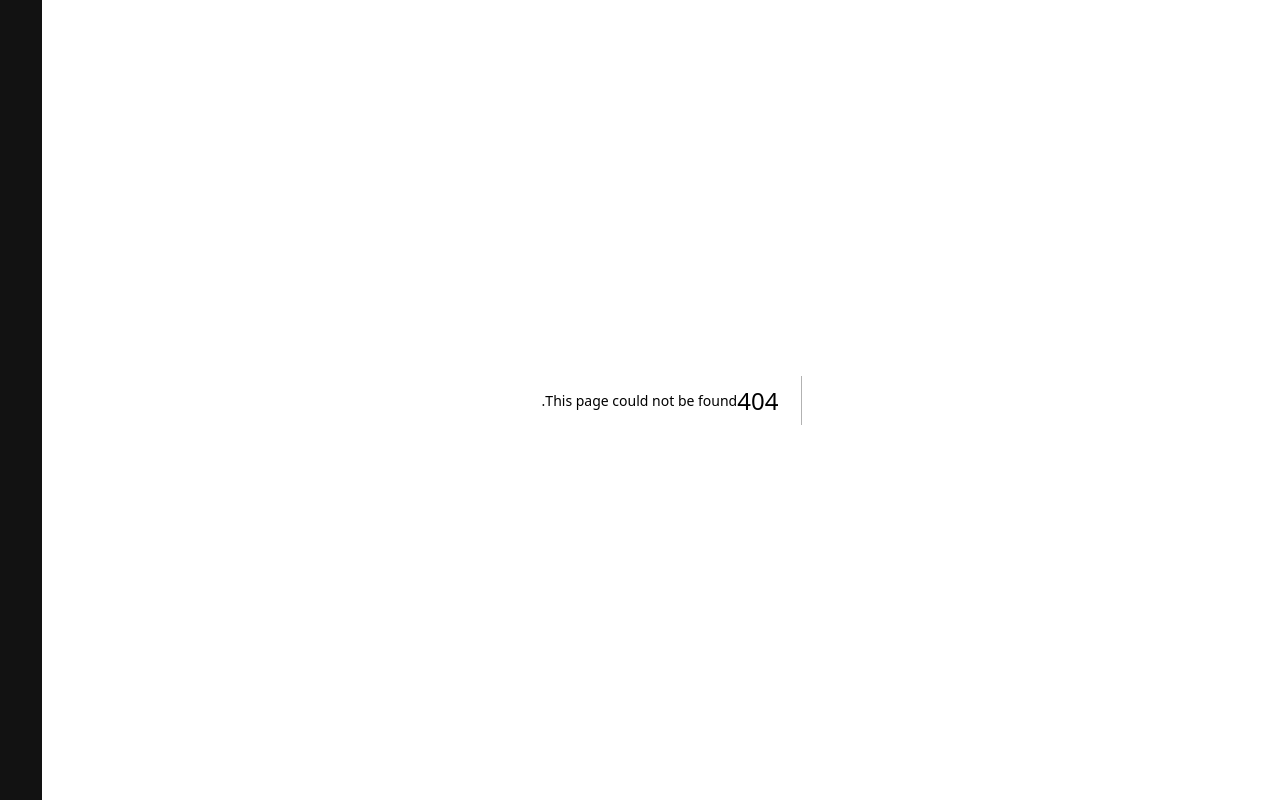
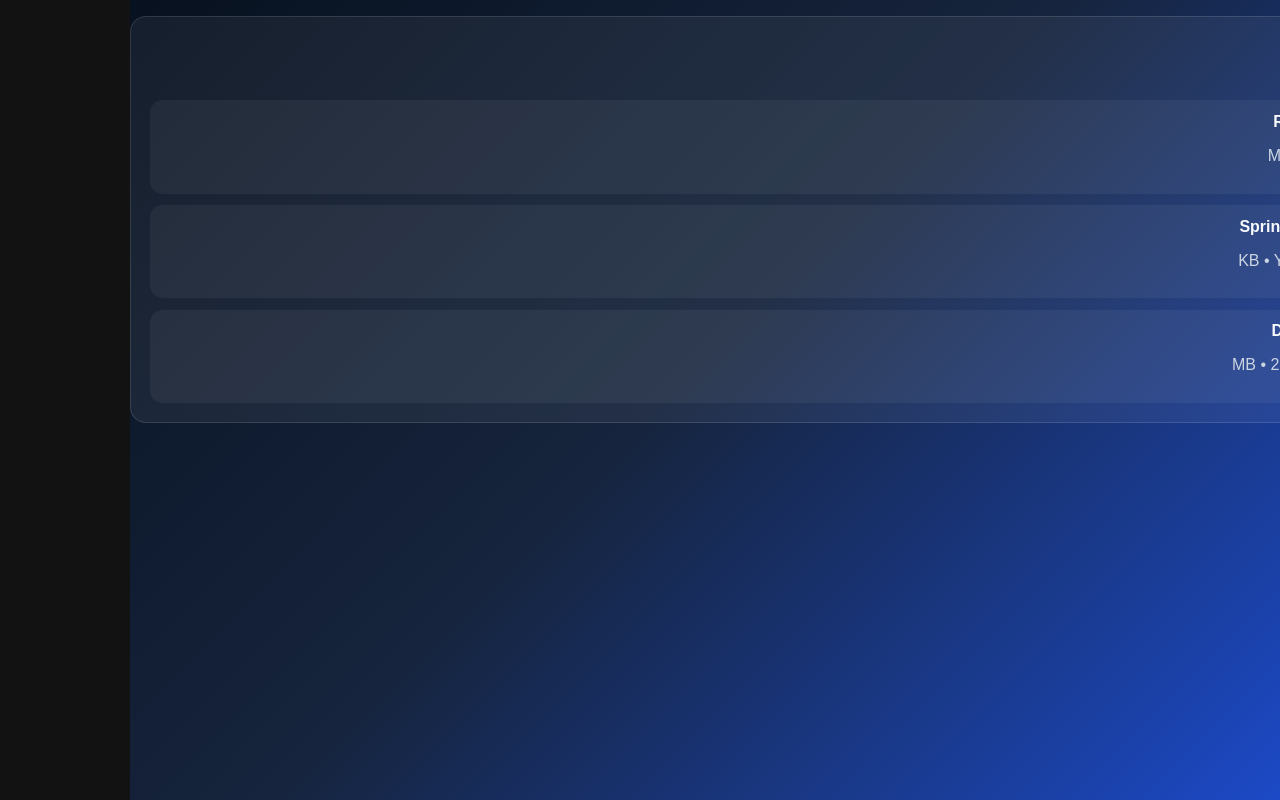
Before and after one commit to tambeabdulkarim/ai-priject, a Next.js app: page /en/files in a window 1280 px wide. Before the commit this address had no page. Built offline with nearby package versions, Linux system fonts and the light colour scheme.

Commit message:
feat: add auth and files workspace modules

```diff
--- /dev/null
+++ b/src/app/[lang]/files/page.tsx
@@ -0,0 +1,21 @@
+import { notFound } from 'next/navigation';
+import FilesPanel from '@/components/FilesPanel';
+import { defaultLocale, isLocale } from '@/lib/i18n';
+
+type PageProps = {
+  params: { lang?: string };
+};
+
+export default function LocaleFilesPage({ params }: PageProps) {
+  const lang = params.lang ?? defaultLocale;
+
+  if (!isLocale(lang)) {
+    notFound();
+  }
+
+  return (
+    <main className="workspace-page">
+      <FilesPanel />
+    </main>
+  );
+}
--- a/src/app/globals.css
+++ b/src/app/globals.css
@@ -375,6 +375,27 @@ main {
   gap: 1rem;
 }
 
+.auth-card {
+  display: grid;
+  gap: 0.5rem;
+  padding: 1rem;
+  border-radius: 0.9rem;
+  background: rgba(255, 255, 255, 0.05);
+}
+
+.auth-card button {
+  border: none;
+  padding: 0.7rem 0.9rem;
+  border-radius: 999px;
+  background: var(--accent);
+  color: white;
+  cursor: pointer;
+}
+
+.muted-text {
+  color: var(--muted);
+}
+
 .panel-card h2 {
   margin-top: 0;
 }
--- /dev/null
+++ b/src/components/FilesPanel.tsx
@@ -0,0 +1,25 @@
+'use client';
+
+const files = [
+  { name: 'Roadmap.pdf', size: '1.2 MB', updated: 'Today' },
+  { name: 'Sprint-notes.docx', size: '540 KB', updated: 'Yesterday' },
+  { name: 'Design-kit.zip', size: '3.4 MB', updated: '2 days ago' }
+];
+
+export default function FilesPanel() {
+  return (
+    <section className="panel-card settings-panel">
+      <h2>Files</h2>
+      <ul className="task-list">
+        {files.map((file) => (
+          <li key={file.name}>
+            <div>
+              <strong>{file.name}</strong>
+              <p className="muted-text">{file.size} • {file.updated}</p>
+            </div>
+          </li>
+        ))}
+      </ul>
+    </section>
+  );
+}
--- a/src/components/Navigation.tsx
+++ b/src/components/Navigation.tsx
@@ -37,6 +37,8 @@ export default function Navigation({ locale }: NavigationProps) {
         <Link href={`/${locale}`}>{dict.nav.home}</Link>
         <Link href={`/${locale}#features`}>{dict.nav.features}</Link>
         <Link href={`/${locale}#about`}>{dict.nav.about}</Link>
+        <Link href={`/${locale}/workspace`}>{dict.nav.workspace}</Link>
+        <Link href={`/${locale}/files`}>{dict.nav.files}</Link>
         <Link href={`/${locale}#contact`}>{dict.nav.contact}</Link>
       </nav>
 
--- a/src/lib/i18n.ts
+++ b/src/lib/i18n.ts
@@ -14,7 +14,9 @@ export const dictionaries = {
       home: 'الرئيسية',
       features: 'المميزات',
       about: 'حولنا',
-      contact: 'تواصل'
+      contact: 'تواصل',
+      workspace: 'المساحة',
+      files: 'الملفات'
     },
     hero: {
       badge: 'منصة إنتاجية ذكية',
@@ -62,7 +64,9 @@ export const dictionaries = {
       home: 'Home',
       features: 'Features',
       about: 'About',
-      contact: 'Contact'
+      contact: 'Contact',
+      workspace: 'Workspace',
+      files: 'Files'
     },
     hero: {
       badge: 'Smart productivity platform',
```
Also changed, not shown: src/app/files/page.tsx (added, +9 -0 lines), src/components/AuthPanel.tsx (added, +23 -0 lines), src/lib/auth.ts (added, +13 -0 lines).
